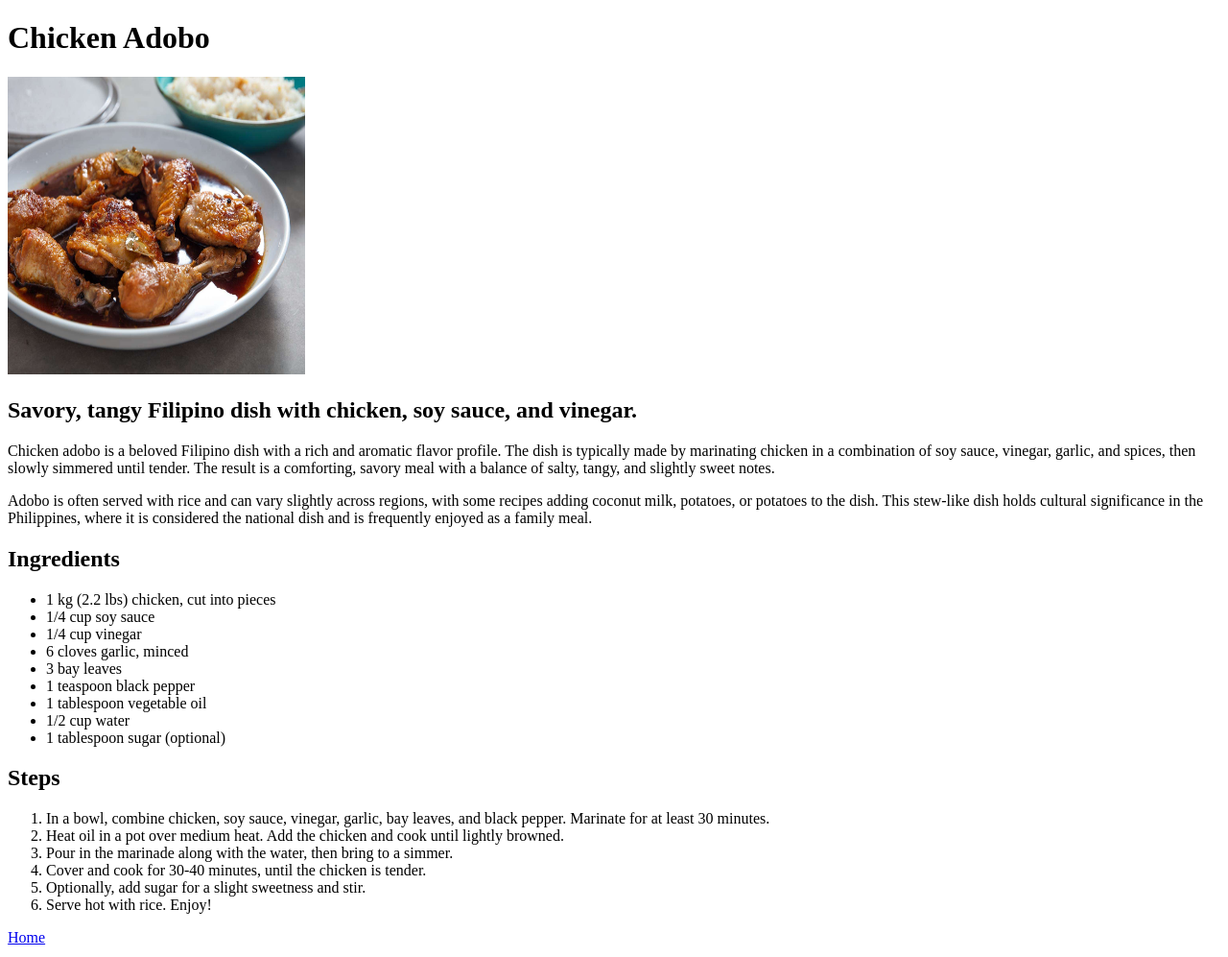
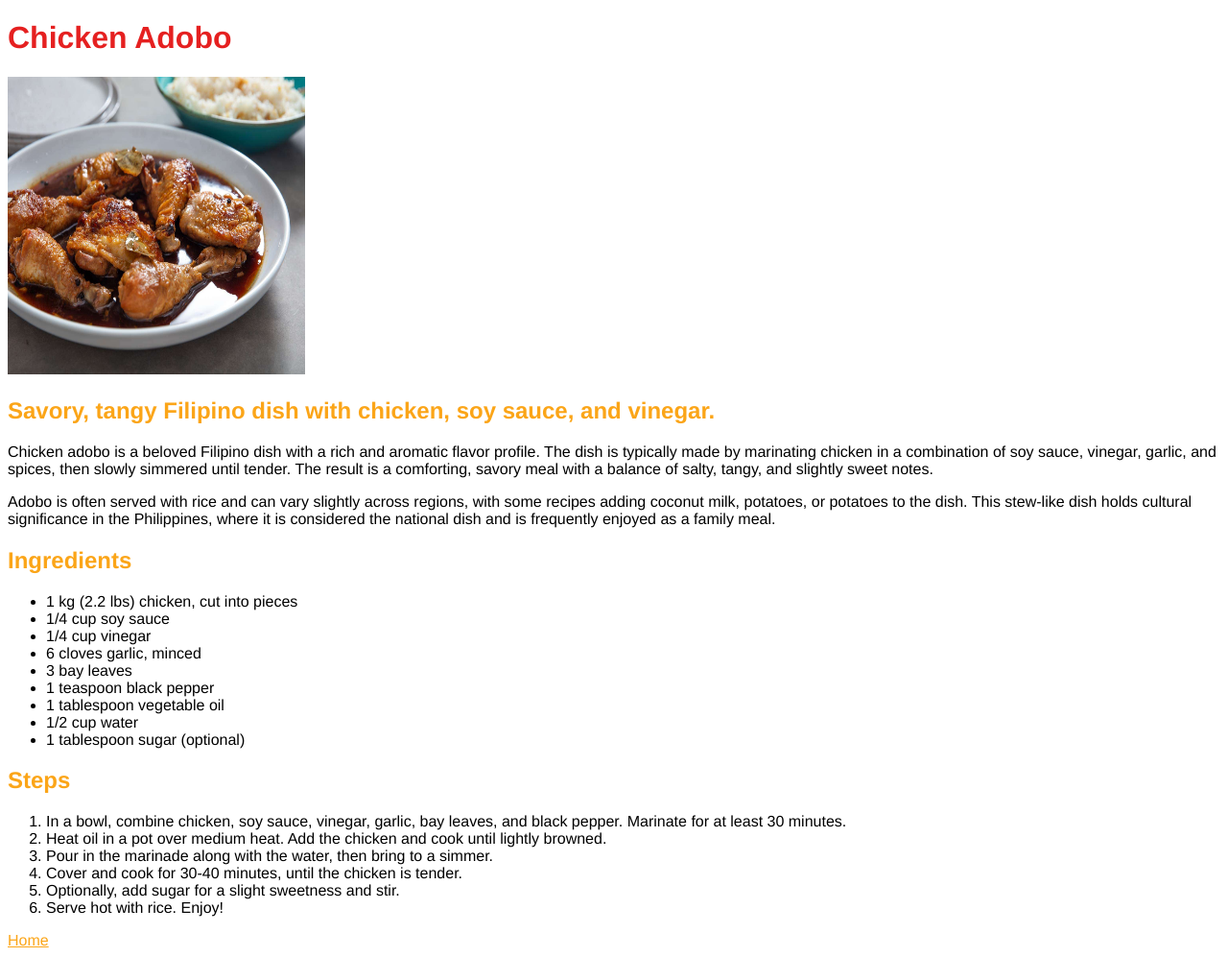
Before and after one commit to Roiyals/odin-recipes, a plain HTML site: page recipes/chicken-adobo.html in a window 1280 px wide. Shown: the whole page at 96% size. Drawn offline with Linux system fonts and the light colour scheme.

Commit message:
Add color and font-family to recipe and home pages

```diff
--- /dev/null
+++ b/css/styles.css
@@ -0,0 +1,41 @@
+/* NOTES */
+
+/*
+COLOR THEME:
+#E52020
+#FBA518
+#F9CB43
+#A89C29
+*/
+
+/* ==================================  */
+/* GENERAL STYLES  */
+
+* {
+  font-family: Helvetica, sans-serif;
+}
+
+/* ==================================  */
+/* MAIN PAGE */
+
+.main-page-h1 {
+  color: #e52020;
+}
+
+.recipe-link {
+  color: #fba518;
+}
+
+/* ==================================  */
+/* RECIPE PAGES */
+
+.recipe-header-name {
+  color: #e52020;
+}
+
+.short-description,
+.ingredients,
+.steps,
+.home-button {
+  color: #fba518;
+}
--- a/recipes/chicken-adobo.html
+++ b/recipes/chicken-adobo.html
@@ -4,9 +4,10 @@
     <meta charset="UTF-8" />
     <meta name="viewport" content="width=device-width, initial-scale=1.0" />
     <title>Document</title>
+    <link rel="stylesheet" href="../css/styles.css" />
   </head>
   <body>
-    <h1>Chicken Adobo</h1>
+    <h1 class="recipe-header-name">Chicken Adobo</h1>
 
     <img
       src="../images/Chicken-Adobo.jpg"
@@ -15,7 +16,9 @@
       height="310"
     />
 
-    <h2>Savory, tangy Filipino dish with chicken, soy sauce, and vinegar.</h2>
+    <h2 class="short-description">
+      Savory, tangy Filipino dish with chicken, soy sauce, and vinegar.
+    </h2>
 
     <p>
       Chicken adobo is a beloved Filipino dish with a rich and aromatic flavor
@@ -32,7 +35,7 @@
       considered the national dish and is frequently enjoyed as a family meal.
     </p>
 
-    <h2>Ingredients</h2>
+    <h2 class="ingredients">Ingredients</h2>
     <ul>
       <li>1 kg (2.2 lbs) chicken, cut into pieces</li>
       <li>1/4 cup soy sauce</li>
@@ -45,7 +48,7 @@
       <li>1 tablespoon sugar (optional)</li>
     </ul>
 
-    <h2>Steps</h2>
+    <h2 class="steps">Steps</h2>
     <ol>
       <li>
         In a bowl, combine chicken, soy sauce, vinegar, garlic, bay leaves, and
@@ -63,6 +66,6 @@
       <li>Serve hot with rice. Enjoy!</li>
     </ol>
 
-    <a href="../index.html">Home</a>
+    <a class="home-button" href="../index.html">Home</a>
   </body>
 </html>
```
Also changed, not shown: index.html (+5 -4 lines), recipes/carbonara.html (+6 -5 lines), recipes/paksiw.html (+6 -5 lines).
